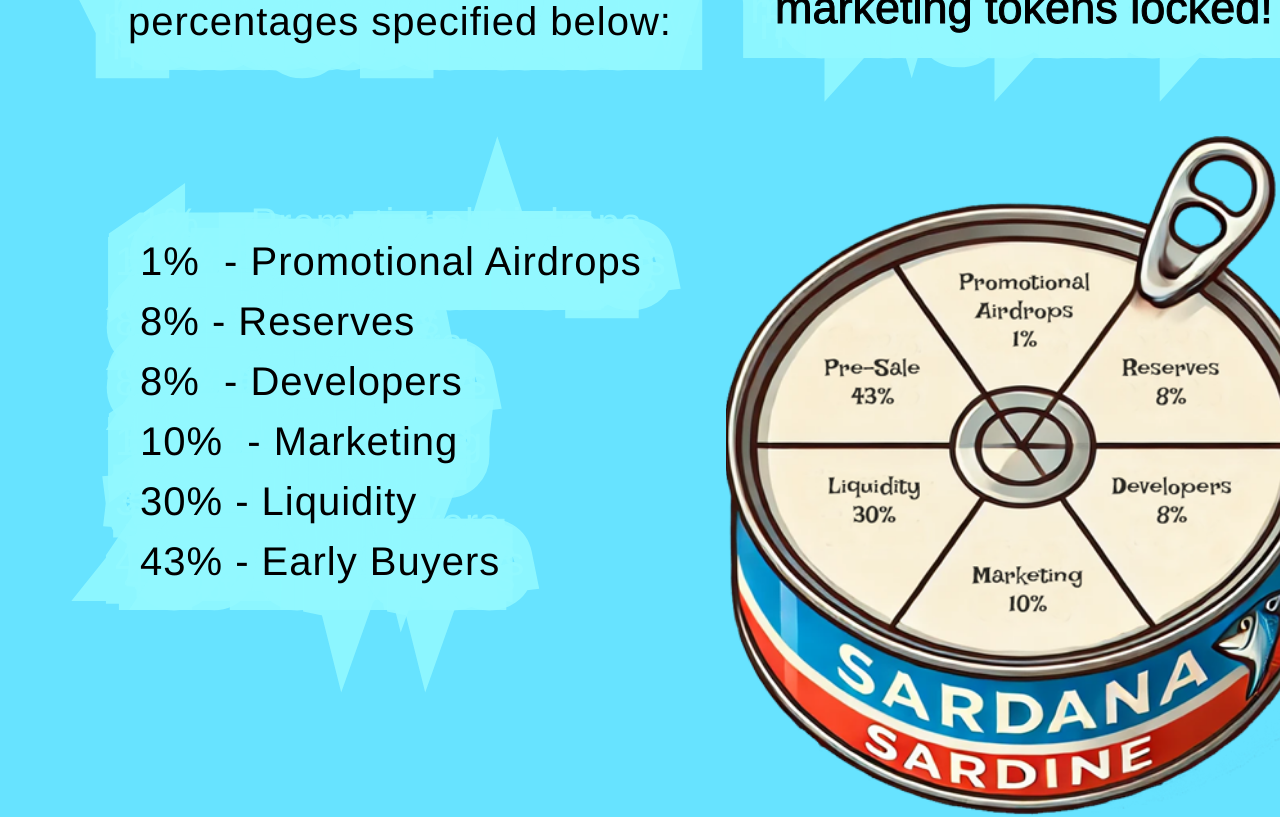
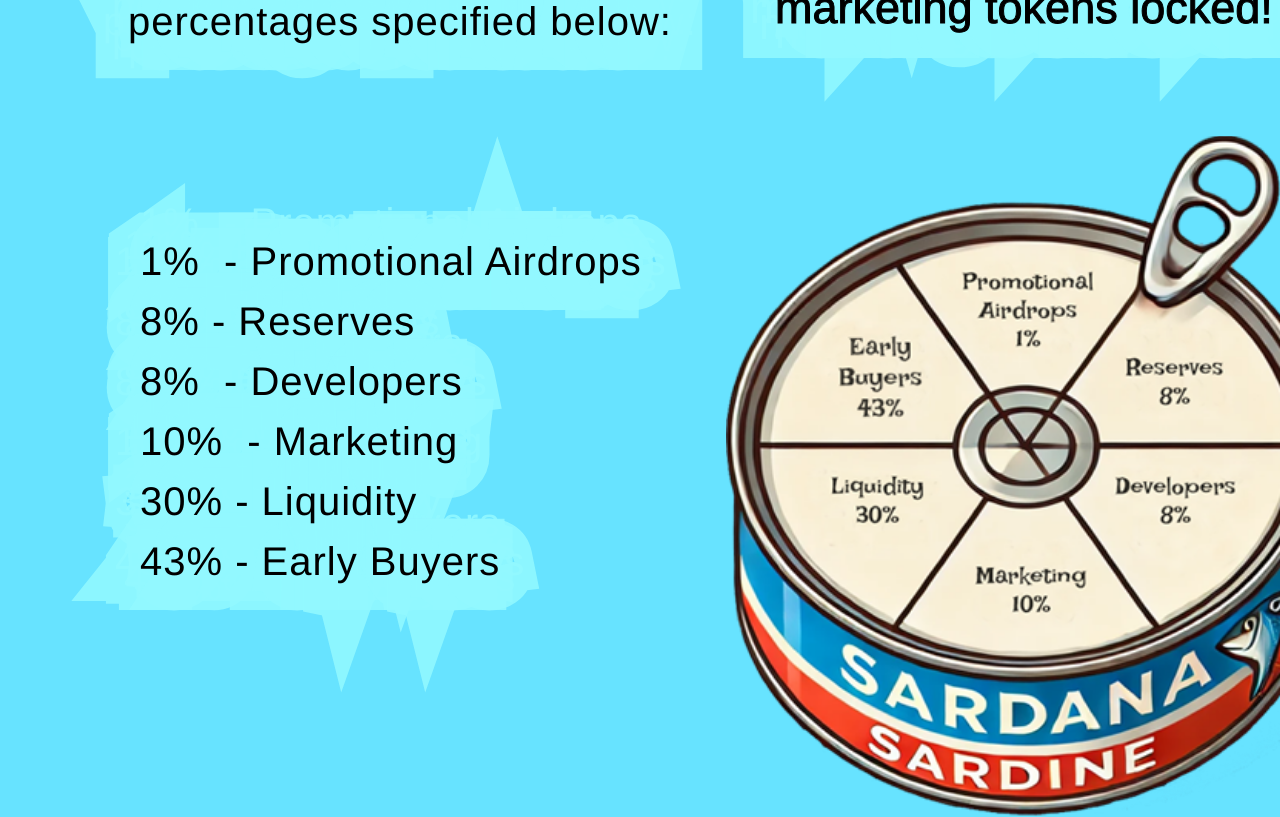
Before and after one commit to SardanaTeam/LandingPage, a React (Vite) app: page / in a window 1280 px wide. Shown: the part 2580-3397 px from the top of the page. Built offline with nearby package versions, Linux system fonts and the light colour scheme; a web font is replaced by a local one.

Commit message:
info update

```diff
--- a/src/screens/LandingPage/LandingPage.jsx
+++ b/src/screens/LandingPage/LandingPage.jsx
@@ -31,7 +31,7 @@ const LandingPage = () => {
           </p>
           <div className="text-wrapper">sardana.io</div>
 
-          <img className="pie-chart-no-bg" alt="Pie chart no bg" src="/img/pie-chart-no-bg.png" />
+          <img className="pie-chart-no-bg" alt="Pie chart no bg" src="/img/chart3.png" />
 
           <img className="designer-logo" alt="Designer" src="/img/logo.png" />
           <img className="sardana" alt="Sardana" src="/img/sardana-6.png" />
--- a/src/screens/LandingPage/style.css
+++ b/src/screens/LandingPage/style.css
@@ -178,7 +178,7 @@
   object-fit: cover;
   position: absolute;
   top: 2736px;
-  width: 638px;
+  width: 628px;
   z-index: 100;
 }
 
```
Also changed, not shown: static/img/chart3.png (added).
